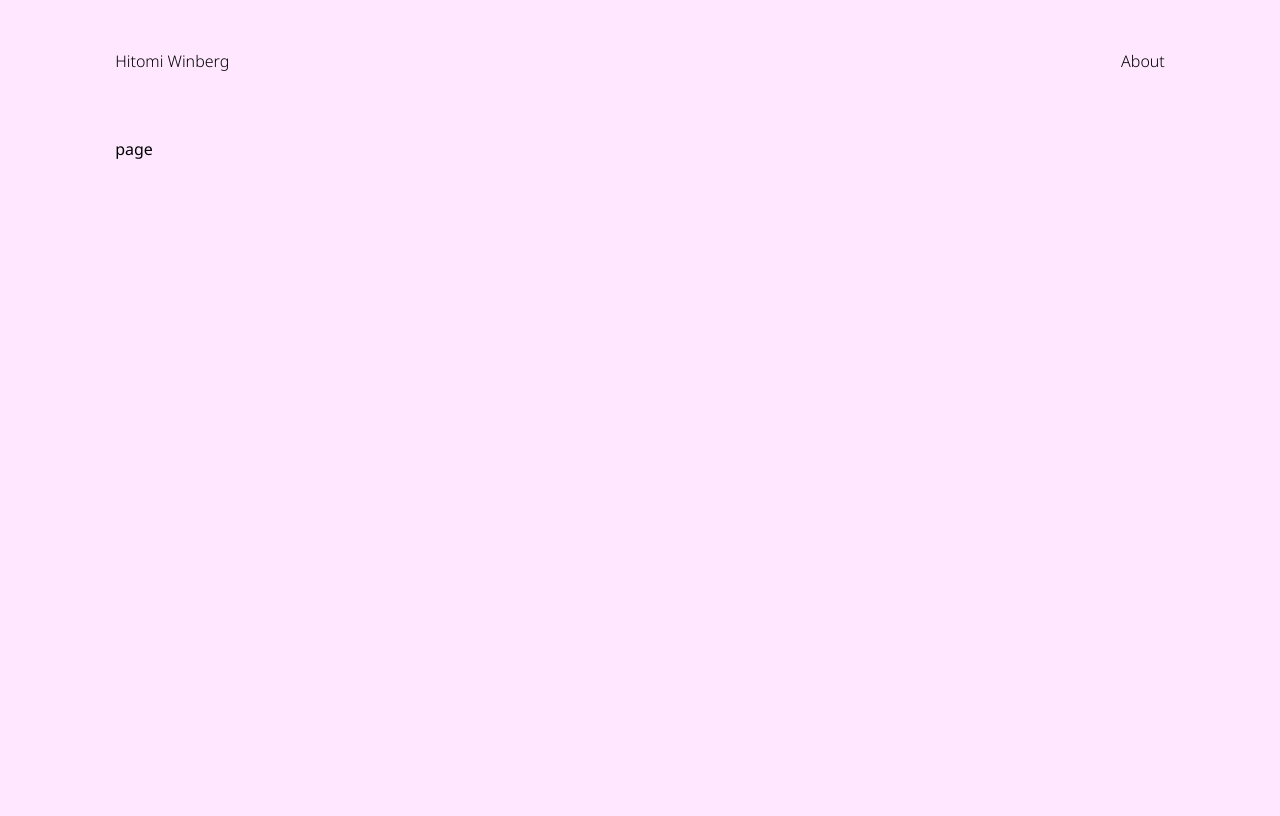
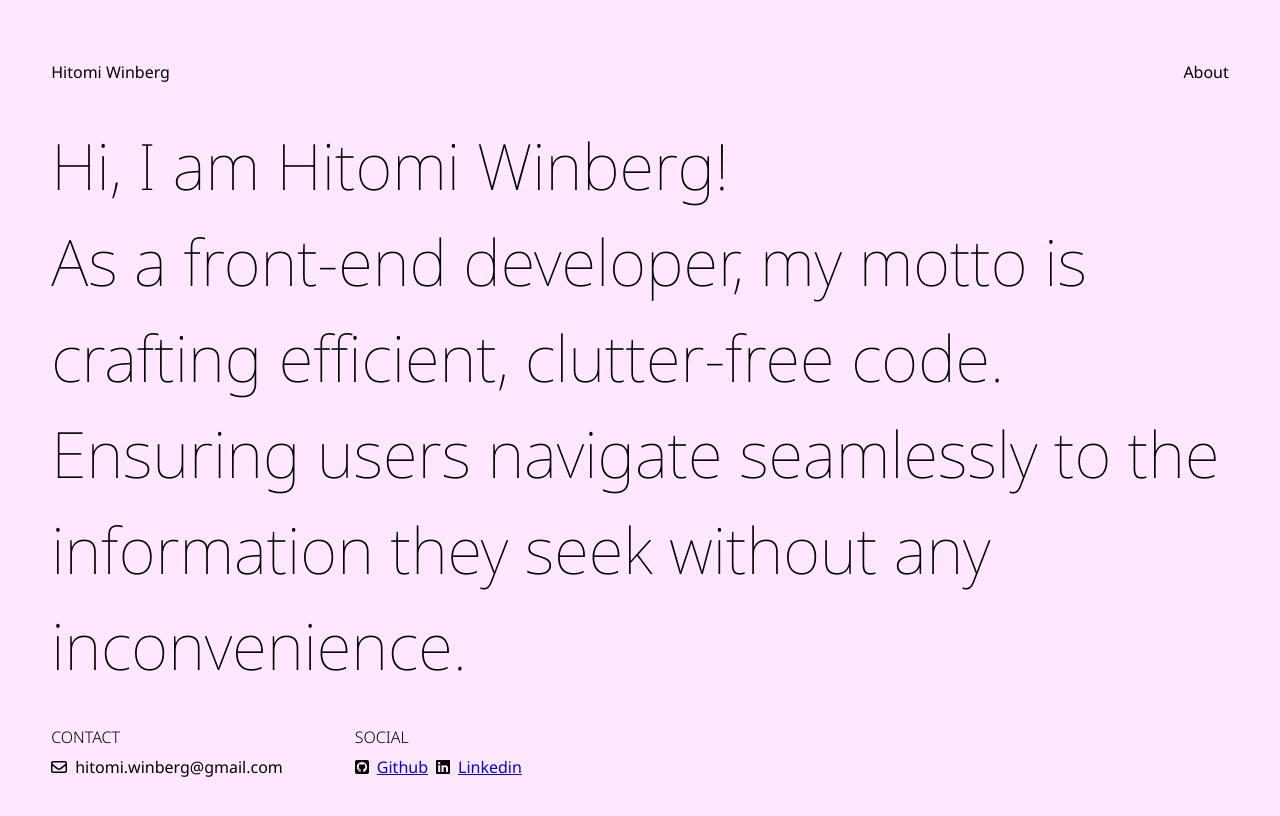
Before and after one commit to HitomiWin/My_Portfolio, a Next.js app: page / in a window 1280 px wide. Shown: the top 816 px of the page. Built offline with nearby package versions, Linux system fonts and the light colour scheme.

Commit message:
add hero to home page

```diff
--- /dev/null
+++ b/app/data/contacts.ts
@@ -0,0 +1,38 @@
+import {
+  faSquareGithub,
+  faLinkedin,
+  IconDefinition,
+} from "@fortawesome/free-brands-svg-icons";
+import { faEnvelope } from "@fortawesome/free-regular-svg-icons";
+
+export enum ICategoryType {
+  contact = "contact",
+  social = "social",
+}
+export interface ContactsData {
+  id: string;
+  icon: IconDefinition;
+  url: string;
+  category: string;
+}
+
+export const contactsData: Array<ContactsData> = [
+  {
+    id: "mail",
+    icon: faEnvelope,
+    url: "hitomi.winberg@gmail.com",
+    category: ICategoryType.contact,
+  },
+  {
+    id: "github",
+    icon: faSquareGithub,
+    url: "https://github.com/HitomiWin",
+    category: ICategoryType.social,
+  },
+  {
+    id: "linkedin",
+    icon: faLinkedin,
+    url: "https://www.linkedin.com/in/hitomi-winberg-8880b214a/",
+    category: ICategoryType.social,
+  },
+];
--- a/app/ui/globals.css
+++ b/app/ui/globals.css
@@ -26,6 +26,7 @@
 html,
 body {
   max-width: 100vw;
+  min-width: 375px;
   overflow-x: hidden;
   background-color: rgb(var(--v-pink01-rgb));
 }
@@ -36,8 +37,7 @@ h3,
 h4,
 h5,
 p {
-  text-align: center;
-  font-weight: 300;
+  margin: 0;
   color: rgb(var(--v-black-rgb));
 }
 
@@ -52,5 +52,7 @@ ul {
 .wContainer {
   width: min(92%, 1366px);
   margin: 1rem auto;
-  padding: 1rem 4rem;
+  padding-top: clamp(1rem, 5vw, 2rem);
+  padding-right: clamp(0, 5vw, 4rem);
+  padding-left: clamp(0, 5vw, 4rem);
 }
--- a/app/ui/header-nav.module.css
+++ b/app/ui/header-nav.module.css
@@ -1,7 +1,6 @@
 .header {
-  height: 90px;
+  height: 10vh;
 }
-
 .container {
   display: flex;
   justify-content: space-between;
@@ -11,6 +10,9 @@
 .nav {
   text-decoration: none;
 }
+.navtext {
+  font-weight: 400;
+}
 .navtext:hover {
   font-weight: 500;
   text-decoration: underline;
--- /dev/null
+++ b/app/ui/home/contacts.tsx
@@ -0,0 +1,43 @@
+"use client";
+import { contactsData, ICategoryType } from "@/app/data/contacts";
+import { FontAwesomeIcon } from "@fortawesome/react-fontawesome";
+import React from "react";
+import firstletterUpperCase from "@/app/utils/firstletterUpperCase";
+import styles from "./home.module.css";
+
+export default function Contacts() {
+  const contact = contactsData.find(
+    ({ category }) => category === ICategoryType.contact,
+  );
+  const socials = contactsData.filter(
+    ({ category }) => category === ICategoryType.social,
+  );
+  return (
+    <div className={styles.contactContainer}>
+      {contact && (
+        <div className={styles.contentWrapper}>
+          <h4>{ICategoryType.contact.toLocaleUpperCase()}</h4>
+          <div className={styles.iconAndUrl}>
+            <FontAwesomeIcon icon={contact.icon} className={styles.content} />
+            <p className={styles.content}>{contact.url}</p>
+          </div>
+        </div>
+      )}
+      {socials && (
+        <div className={styles.contentWrapper}>
+          <h4>{ICategoryType.social.toLocaleUpperCase()}</h4>
+          <div className={styles.socialContainer}>
+            {socials.map(({ id, icon, url }) => (
+              <div key={id}>
+                <FontAwesomeIcon icon={icon} className={styles.content} />
+                <a href={url} className={styles.content}>
+                  {firstletterUpperCase(id)}
+                </a>
+              </div>
+            ))}
+          </div>
+        </div>
+      )}
+    </div>
+  );
+}
--- /dev/null
+++ b/app/ui/home/home.module.css
@@ -0,0 +1,36 @@
+.container {
+  height: 80vh;
+  display: flex;
+  flex-direction: column;
+  justify-content: center;
+}
+.text {
+  --v-fs: clamp(4vh, 5vw, 9vh);
+  font-size: var(--v-fs);
+  line-height: calc(var(--v-fs) + 2rem);
+  font-weight: 100;
+}
+
+.contactContainer {
+  display: flex;
+  justify-content: start;
+  flex-wrap: wrap;
+  margin-top: clamp(1rem, 5vw, 2rem);
+  gap: clamp(1rem, 5vw, 4rem);
+}
+.contentWrapper > h4 {
+  font-weight: 300;
+  margin-bottom: 8px;
+}
+.content {
+  align-self: center;
+  margin-right: 8px;
+}
+
+.socialContainer {
+  display: flex;
+  justify-content: space-between;
+}
+.iconAndUrl {
+  display: flex;
+}
--- a/app/ui/home/page.tsx
+++ b/app/ui/home/page.tsx
@@ -1,5 +1,20 @@
 import React from "react";
+import styles from "./home.module.css";
+import { Icons } from "@/app/about/hero/components";
+import Contacts from "./contacts";
 
 export default function Home() {
-  return <div className="wContainer">page</div>;
+  return (
+    <div className={`${styles.container} wContainer`}>
+      <div>
+        <p className={styles.text}>
+          Hi, I am Hitomi Winberg! <br />
+          As a front-end developer, my motto is crafting efficient, clutter-free
+          code. Ensuring users navigate seamlessly to the information they seek
+          without any inconvenience.{" "}
+        </p>
+      </div>
+      <Contacts />
+    </div>
+  );
 }
--- /dev/null
+++ b/app/utils/firstletterUpperCase.ts
@@ -0,0 +1,10 @@
+const firstletterUpperCase = (word: string) => {
+  const firstLetter = word.charAt(0);
+  const firstLetterCap = firstLetter.toUpperCase();
+  const remainingLetters = word.slice(1);
+  const capitalizedWord = firstLetterCap + remainingLetters;
+
+  return capitalizedWord;
+};
+
+export default firstletterUpperCase;
```
